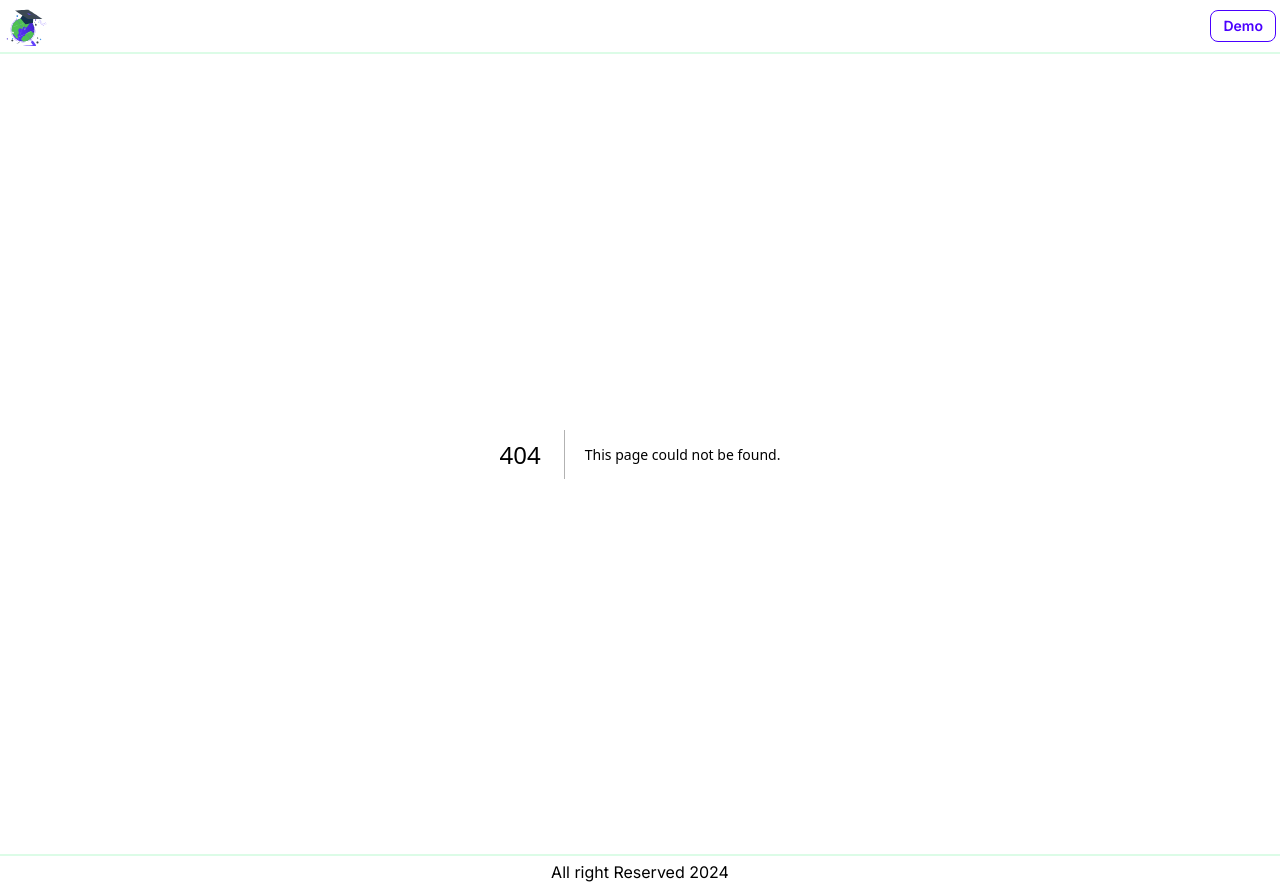
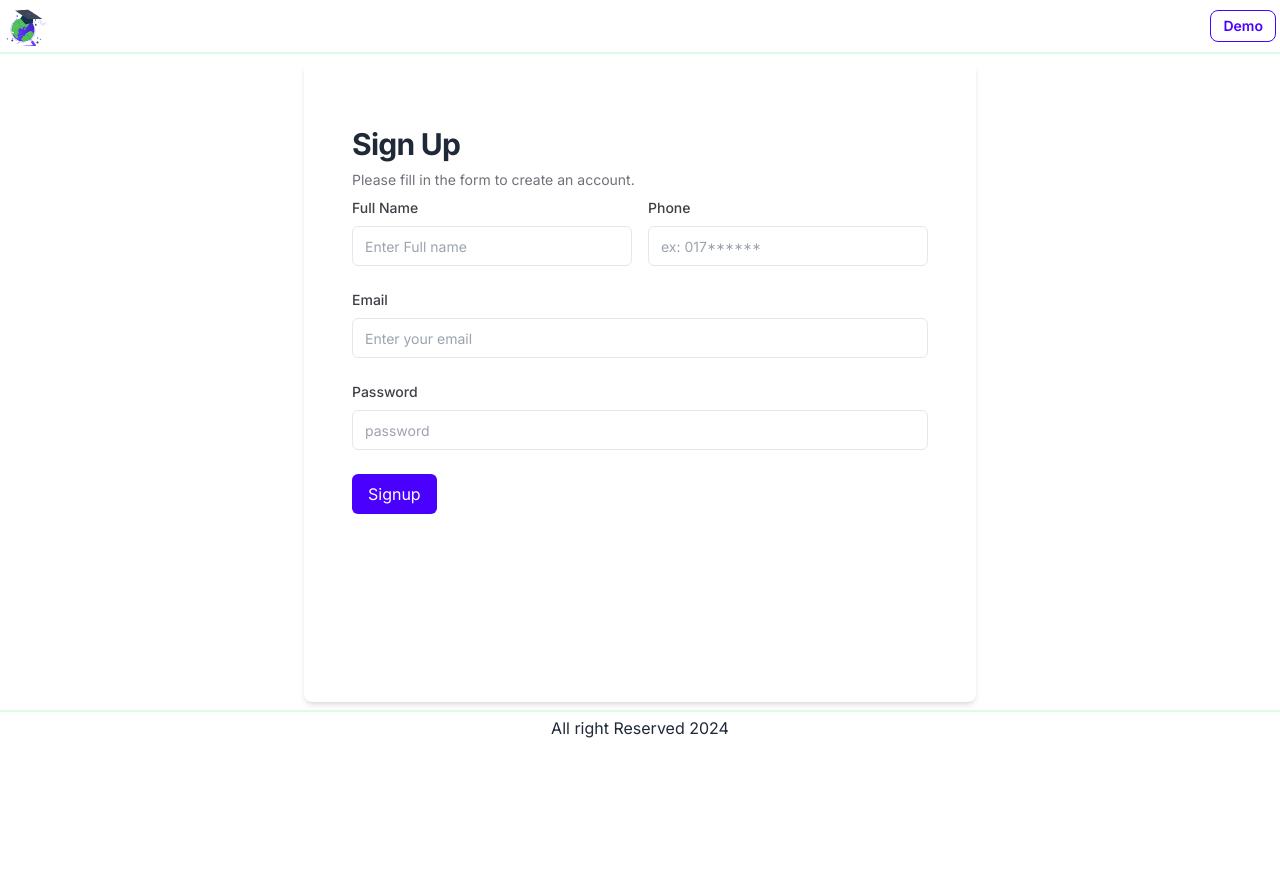
Before and after one commit to Tanvir225/school-management, a Next.js app: page /signup in a window 1280 px wide. Before the commit this address had no page. After the commit the page ends 800 px from the top, so only its background shows below. Built offline with nearby package versions, Linux system fonts and the light colour scheme.

Commit message:
signup page added

```diff
--- a/src/app/Component/Login/Admin.jsx
+++ b/src/app/Component/Login/Admin.jsx
@@ -1,3 +1,5 @@
+import Link from "next/link";
+
 const AdminLoginPage = () => {
   return (
     <div className="max-w-3xl bg-white p-6 my-2 rounded-lg shadow-md sm:px-8 sm:py-10 lg:px-12 lg:py-16 dark:bg-zinc-900 lg:h-[80vh] mx-auto">
@@ -46,9 +48,11 @@ const AdminLoginPage = () => {
             If you don&apos;t already have an account click the button below to
             create your account.
           </p>
-          <button className="mb-2 inline-flex h-10 w-full items-center justify-center rounded-md bg-zinc-800 px-4 py-2 text-sm font-medium uppercase text-white hover:bg-zinc-700">
-            Create Account
-          </button>
+          <Link href={"/signup"}>
+            <button className="mb-2 inline-flex h-10 w-full items-center justify-center rounded-md bg-zinc-800 px-4 py-2 text-sm font-medium uppercase text-white hover:bg-zinc-700">
+              Create Account
+            </button>
+          </Link>
           <p className="my-4 text-center">OR</p>
 
           <button className="flex h-10 w-full items-center justify-center gap-1 rounded-md bg-green-600 px-4 py-2 text-sm font-medium text-white">
--- /dev/null
+++ b/src/app/signup/page.js
@@ -0,0 +1,84 @@
+import React from "react";
+
+const SignupPage = () => {
+  return (
+    <div className="max-w-2xl bg-white p-6 my-2 rounded-lg shadow-md sm:px-8 sm:py-10 lg:px-12 lg:py-16 dark:bg-zinc-900 lg:h-[80vh] mx-auto">
+      <div className="flex flex-col space-y-2">
+        <h3 className="text-3xl font-bold tracking-tight">Sign Up</h3>
+        <p className="text-sm text-zinc-500 dark:text-zinc-400">
+          Please fill in the form to create an account.
+        </p>
+      </div>
+      <div>
+        <form className="space-y-6 mt-2">
+          <div className="grid grid-cols-2 gap-4">
+            <div className="space-y-2 text-sm">
+              <label
+                className="text-sm font-medium leading-none text-zinc-700 dark:text-zinc-300"
+                htmlFor="full_name"
+              >
+                Full Name
+              </label>
+              <input
+                className="flex h-10 w-full rounded-md border px-3 py-2  focus-visible:outline-none dark:border-zinc-700"
+                placeholder="Enter Full name"
+                name="full_name"
+                type="text"
+              />
+            </div>
+            <div className="space-y-2 text-sm">
+              <label
+                className="text-sm font-medium leading-none text-zinc-700 dark:text-zinc-300"
+                htmlFor="phone"
+              >
+                Phone
+              </label>
+              <input
+                className="flex h-10 w-full rounded-md border px-3 py-2  focus-visible:outline-none dark:border-zinc-700"
+                id="phone"
+                placeholder="ex: 017******"
+                name="phone"
+                type="text"
+              />
+            </div>
+          </div>
+          <div className="space-y-2 text-sm">
+            <label
+              className="text-sm font-medium leading-none text-zinc-700 dark:text-zinc-300"
+              htmlFor="email"
+            >
+              Email
+            </label>
+            <input
+              className="flex h-10 w-full rounded-md border px-3 py-2  focus-visible:outline-none dark:border-zinc-700"
+              id="email"
+              placeholder="Enter your email"
+              name="email"
+              type="email"
+            />
+          </div>
+          <div className="space-y-2 text-sm">
+            <label
+              className="text-sm font-medium leading-none text-zinc-700 dark:text-zinc-300"
+              htmlFor="password_"
+            >
+              Password
+            </label>
+            <input
+              className="flex h-10 w-full rounded-md border px-3 py-2  focus-visible:outline-none dark:border-zinc-700"
+              id="password_"
+              placeholder="password"
+              name="password"
+              type="password"
+            />
+          </div>
+          <button className="rounded-md bg-primary px-4 py-2 text-white transition-colors hover:bg-zinc-700 dark:bg-sky-700">
+            Signup
+          </button>
+        </form>
+      </div>
+    </div>
+  );
+};
+
+export default SignupPage;
```
